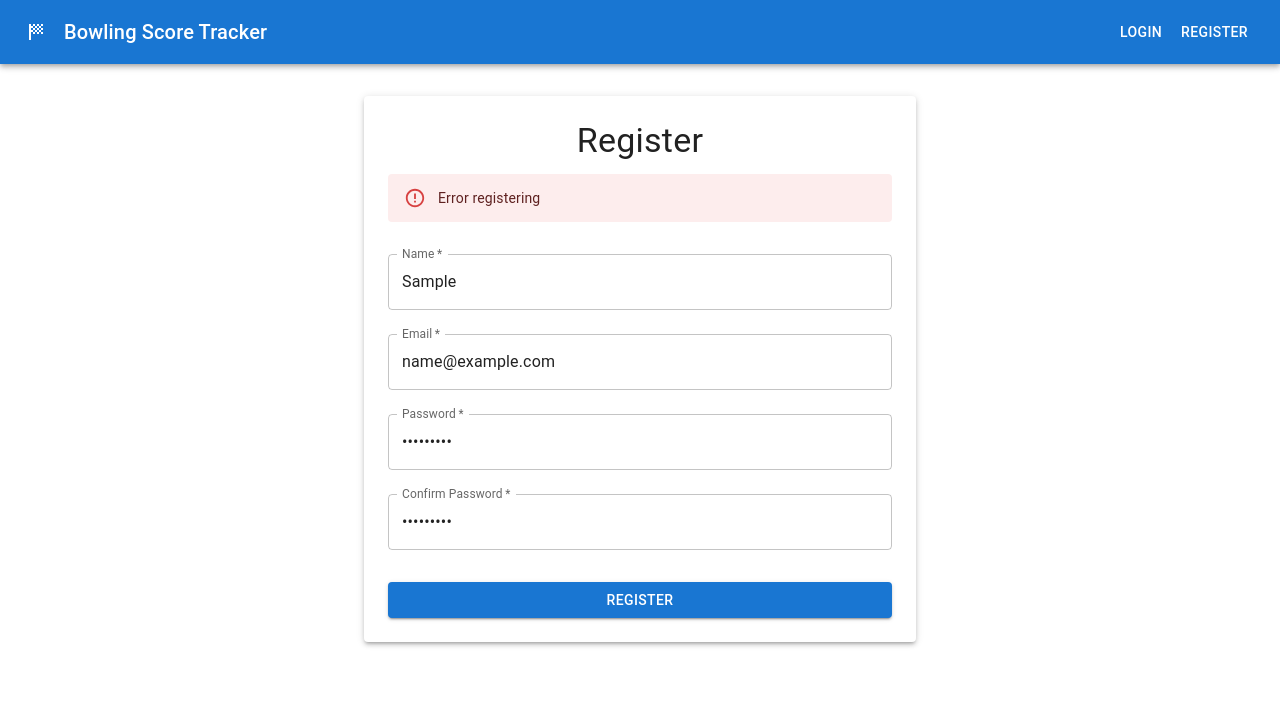
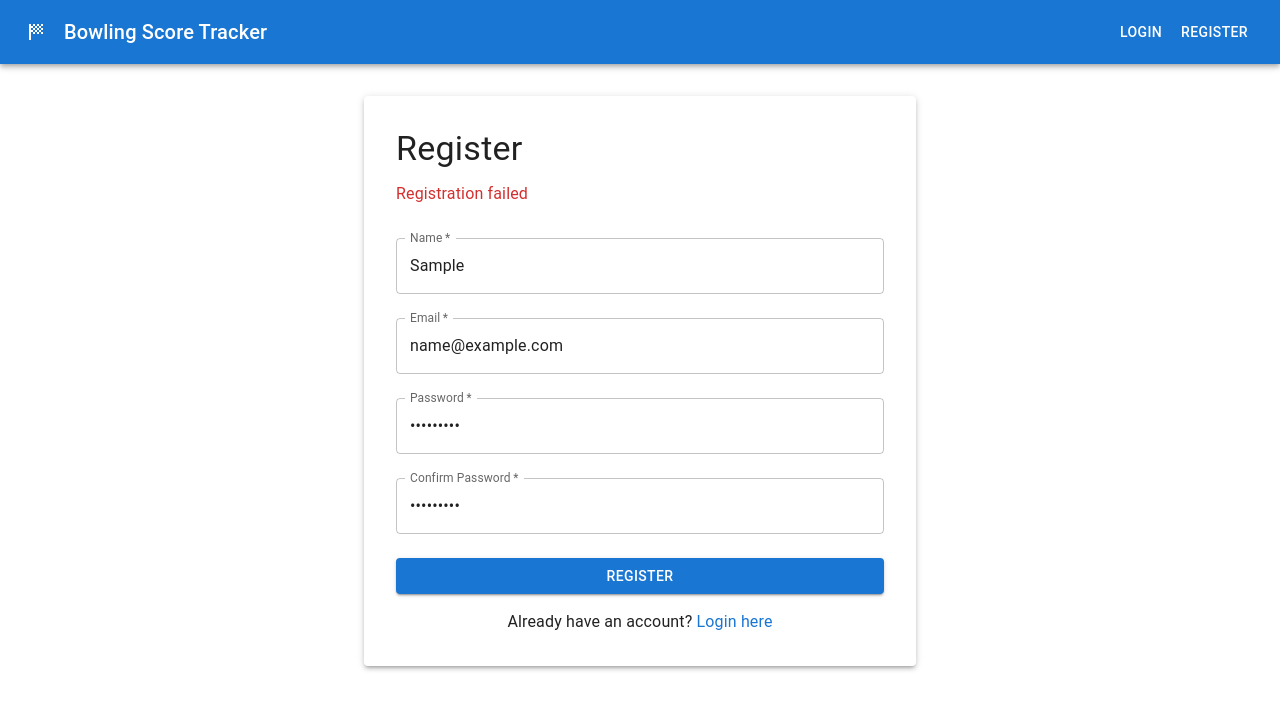
Before and after one commit to fyoung28/bowling-score-tracker, a React (Create React App) app in the folder frontend/: page /register in a window 1280 px wide. Both pictures are taken after typing "Sample", "name@example.com", "Sample123", "Sample123" into the empty fields and a click on the button "REGISTER". Shown: the top 710 px of the page. Built offline with nearby package versions, Linux system fonts and the light colour scheme; no server answers.

Commit message:
Update: Use config file for API URLs in Login and Register components

```diff
--- a/frontend/src/components/Login.js
+++ b/frontend/src/components/Login.js
@@ -1,5 +1,5 @@
 import React, { useState } from 'react';
-import { useNavigate, Link } from 'react-router-dom';
+import { useNavigate } from 'react-router-dom';
 import {
   Container,
   Paper,
@@ -7,24 +7,23 @@ import {
   TextField,
   Button,
   Box,
+  Link,
 } from '@mui/material';
 import axios from 'axios';
-import { useAuth } from '../context/AuthContext';
 import config from '../config';
 
 const Login = () => {
   const navigate = useNavigate();
-  const { login } = useAuth();
   const [formData, setFormData] = useState({
     email: '',
-    password: '',
+    password: ''
   });
   const [error, setError] = useState('');
 
   const handleChange = (e) => {
     setFormData({
       ...formData,
-      [e.target.name]: e.target.value,
+      [e.target.name]: e.target.value
     });
   };
 
@@ -32,11 +31,11 @@ const Login = () => {
     e.preventDefault();
     try {
       const response = await axios.post(`${config.apiUrl}/api/auth/login`, formData);
-      login(response.data.user, response.data.token);
-      navigate('/');
+      localStorage.setItem('token', response.data.token);
+      localStorage.setItem('user', JSON.stringify(response.data.user));
+      navigate('/dashboard');
     } catch (error) {
-      console.error('Login error:', error);
-      setError(error.response?.data?.message || 'Login failed. Please try again.');
+      setError(error.response?.data?.message || 'Login failed');
     }
   };
 
@@ -77,7 +76,7 @@ const Login = () => {
             variant="contained"
             color="primary"
             fullWidth
-            sx={{ mt: 3 }}
+            sx={{ mt: 2 }}
           >
             Login
           </Button>
@@ -85,7 +84,7 @@ const Login = () => {
         <Box sx={{ mt: 2, textAlign: 'center' }}>
           <Typography>
             Don't have an account?{' '}
-            <Link to="/register" style={{ textDecoration: 'none' }}>
+            <Link href="/register" underline="hover">
               Register here
             </Link>
           </Typography>
--- a/frontend/src/components/Register.js
+++ b/frontend/src/components/Register.js
@@ -7,9 +7,10 @@ import {
   TextField,
   Button,
   Box,
-  Alert,
+  Link,
 } from '@mui/material';
 import axios from 'axios';
+import config from '../config';
 
 const Register = () => {
   const navigate = useNavigate();
@@ -17,56 +18,50 @@ const Register = () => {
     name: '',
     email: '',
     password: '',
-    confirmPassword: '',
+    confirmPassword: ''
   });
   const [error, setError] = useState('');
 
   const handleChange = (e) => {
     setFormData({
       ...formData,
-      [e.target.name]: e.target.value,
+      [e.target.name]: e.target.value
     });
   };
 
   const handleSubmit = async (e) => {
     e.preventDefault();
-    setError('');
-
     if (formData.password !== formData.confirmPassword) {
       setError('Passwords do not match');
       return;
     }
 
     try {
-      const response = await axios.post('http://localhost:5001/api/auth/register', {
+      const response = await axios.post(`${config.apiUrl}/api/auth/register`, {
         name: formData.name,
         email: formData.email,
-        password: formData.password,
+        password: formData.password
       });
-
-      // Store the token and user data in localStorage
       localStorage.setItem('token', response.data.token);
       localStorage.setItem('user', JSON.stringify(response.data.user));
-
-      // Redirect to dashboard
-      navigate('/');
+      navigate('/dashboard');
     } catch (error) {
-      setError(error.response?.data?.message || 'Error registering');
+      setError(error.response?.data?.message || 'Registration failed');
     }
   };
 
   return (
     <Container maxWidth="sm" sx={{ mt: 4 }}>
-      <Paper elevation={3} sx={{ p: 3 }}>
-        <Typography variant="h4" gutterBottom align="center">
+      <Paper elevation={3} sx={{ p: 4 }}>
+        <Typography variant="h4" gutterBottom>
           Register
         </Typography>
         {error && (
-          <Alert severity="error" sx={{ mb: 2 }}>
+          <Typography color="error" sx={{ mb: 2 }}>
             {error}
-          </Alert>
+          </Typography>
         )}
-        <Box component="form" onSubmit={handleSubmit}>
+        <form onSubmit={handleSubmit}>
           <TextField
             fullWidth
             label="Name"
@@ -108,13 +103,21 @@ const Register = () => {
           />
           <Button
             type="submit"
-            fullWidth
             variant="contained"
             color="primary"
-            sx={{ mt: 3 }}
+            fullWidth
+            sx={{ mt: 2 }}
           >
             Register
           </Button>
+        </form>
+        <Box sx={{ mt: 2, textAlign: 'center' }}>
+          <Typography>
+            Already have an account?{' '}
+            <Link href="/login" underline="hover">
+              Login here
+            </Link>
+          </Typography>
         </Box>
       </Paper>
     </Container>
```
